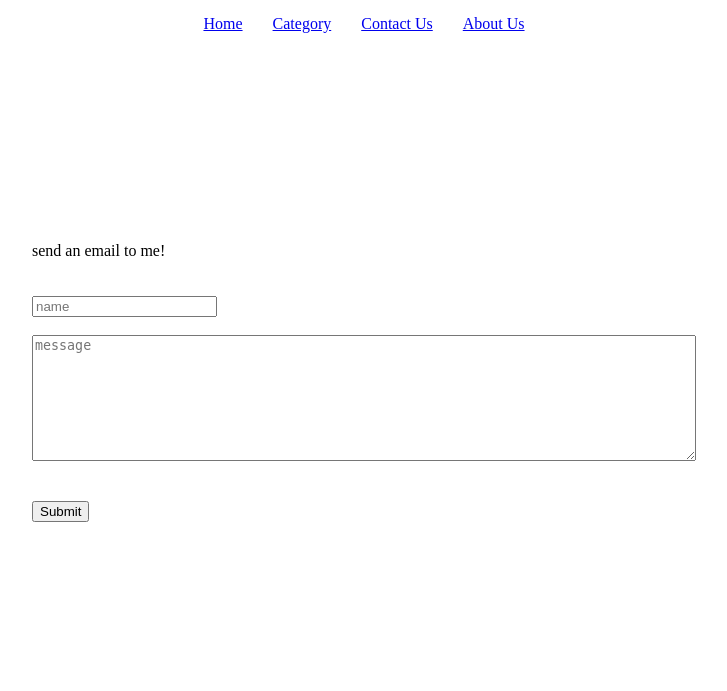
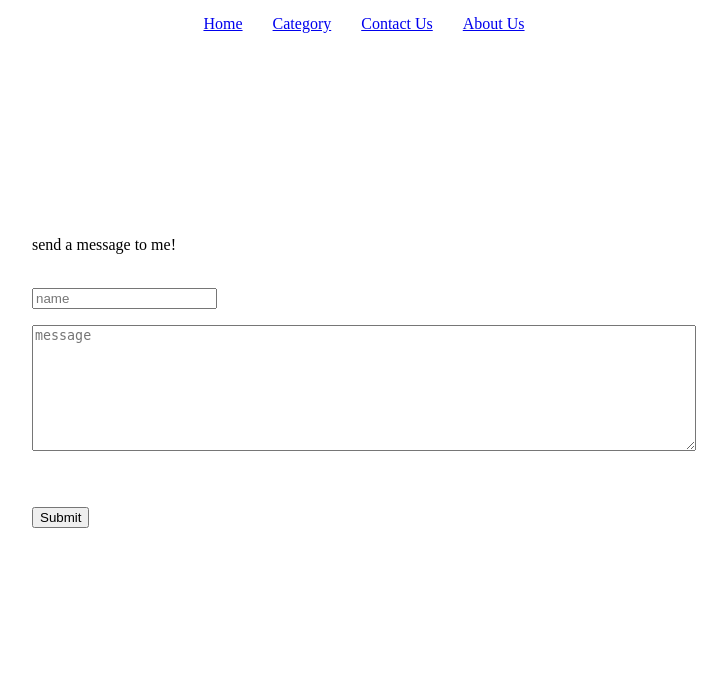
Before and after one commit to hojjat-faryabi/simple-blog, a Django app: page /contact in a window 1280 px wide. Shown: the top 691 px of the page, without its empty margins (276-1003 px from the left). Run offline with Django 3.2, Linux system fonts and the light colour scheme.

Commit message:
complete contact us form

```diff
--- a/blog/admin.py
+++ b/blog/admin.py
@@ -4,3 +4,4 @@ from . import models
 # Register your models here.
 admin.site.register(models.Article)
 admin.site.register(models.Category)
+admin.site.register(models.Message)
--- /dev/null
+++ b/blog/forms.py
@@ -0,0 +1,20 @@
+from django import forms
+from . import models
+
+class ContactUsForm(forms.ModelForm):
+
+    class Meta:
+        model = models.Message
+        fields = ['name', 'message']
+        labels = {'name':"", 'message':""}
+        widgets = {
+            'name' : forms.TextInput(attrs={
+                'placeholder':'name'
+            }),
+
+            'message' : forms.Textarea(attrs={
+                'rows':'8',
+                'cols':'80',
+                'placeholder':'message',
+            })
+        }
--- a/blog/models.py
+++ b/blog/models.py
@@ -19,3 +19,11 @@ class Article(models.Model):
 
     def __str__(self):
         return self.title
+
+class Message(models.Model):
+    name = models.CharField(max_length=200, null=False, blank=False)
+    message = models.TextField(null=False, blank=False)
+    created_at = models.DateTimeField(auto_now_add=True)
+
+    def __str__(self):
+        return self.message
--- a/blog/templates/contact.html
+++ b/blog/templates/contact.html
@@ -7,19 +7,12 @@
 <div id="contact-content" class="dflex">
 
     <form action="" method="POST">
+        {% csrf_token %}
 
-
-        <span>send an email to me!</span>
+        <span>send a message to me!</span>
         <br />
         <br />
-        <br />
-
-        <input type="text" placeholder="name" name="name" />
-        <br />
-        <br />
-        <textarea rows="8" cols="80" placeholder="message" name="message"></textarea>
-
-        <br />
+        {{ form.as_p }}
         <br />
         <br />
         <input type="submit" />
@@ -28,5 +21,14 @@
 
 </div>
 
+{% if show_message != "" %}
+
+    <script>
+        message = "{{ show_message }}"
+        alert(message)
+    </script>
+
+{% endif %}
+
 <!-- End Content -->
 {% endblock content %}
--- a/blog/views.py
+++ b/blog/views.py
@@ -1,5 +1,6 @@
-from django.shortcuts import render
+from django.shortcuts import render, redirect
 from . import models
+from .forms import ContactUsForm
 
 def index(request):
 
@@ -17,12 +18,27 @@ def index(request):
     context = {'articles':articlesData}
     return render(request, "index.html", context)
 
-
 def about(request):
     return render(request, "about.html")
 
 def contact(request):
-    return render(request, "contact.html")
+    context = {}
+
+    if request.method == 'POST':
+        form = ContactUsForm(request.POST)
+
+        if form.is_valid:
+            my_model = form.save()
+            context["show_message"] = "message send."
+        else:
+            context["show_message"] = "your message is not valid!"
+
+    else :
+        # form = ContactUsForm()
+        context["show_message"] = ""
+
+    context["form"] = ContactUsForm()
+    return render(request, "contact.html", context)
 
 def category(request):
     categories = models.Category.objects.all()
```
Also changed, not shown: db.sqlite3.
